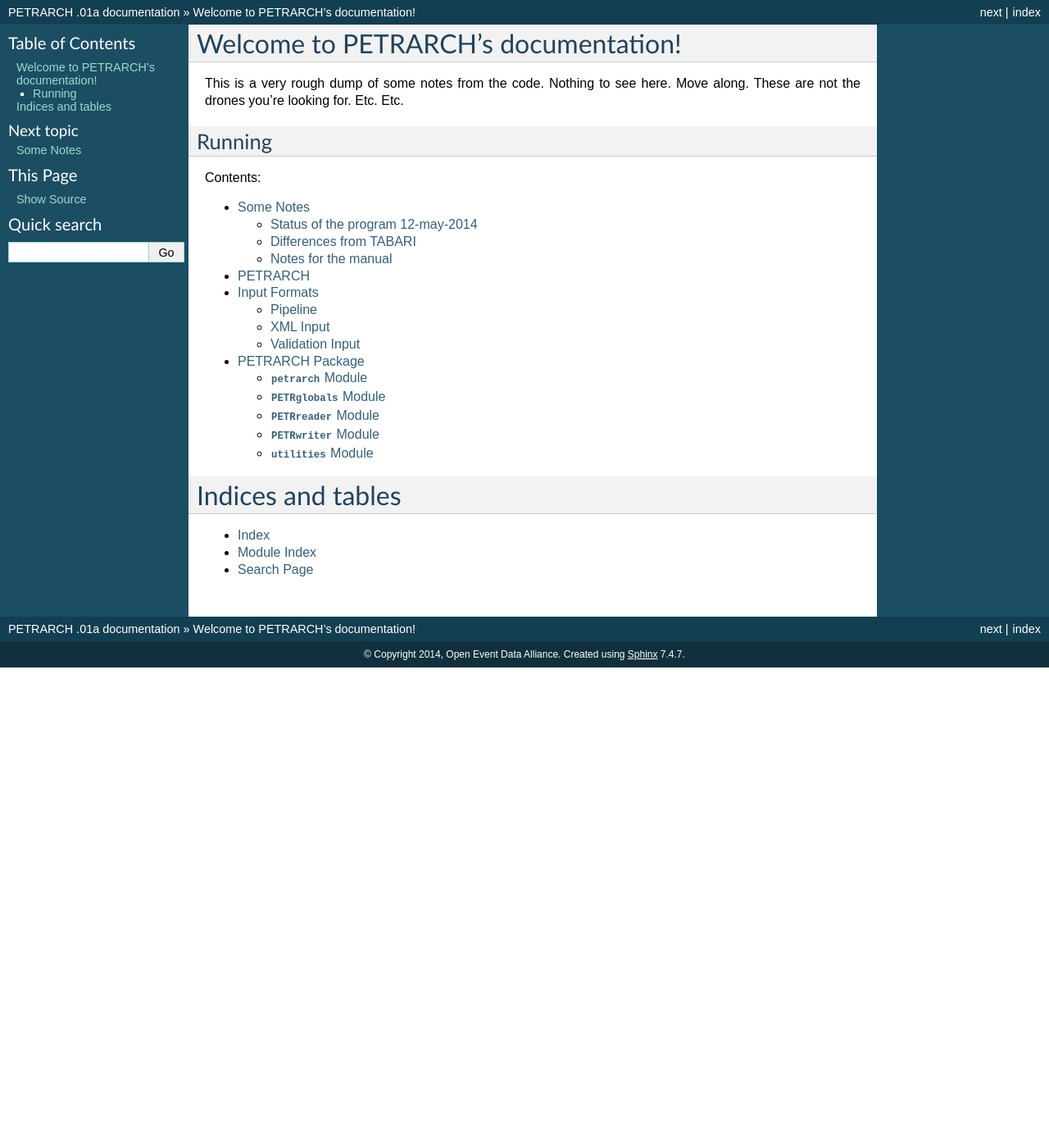
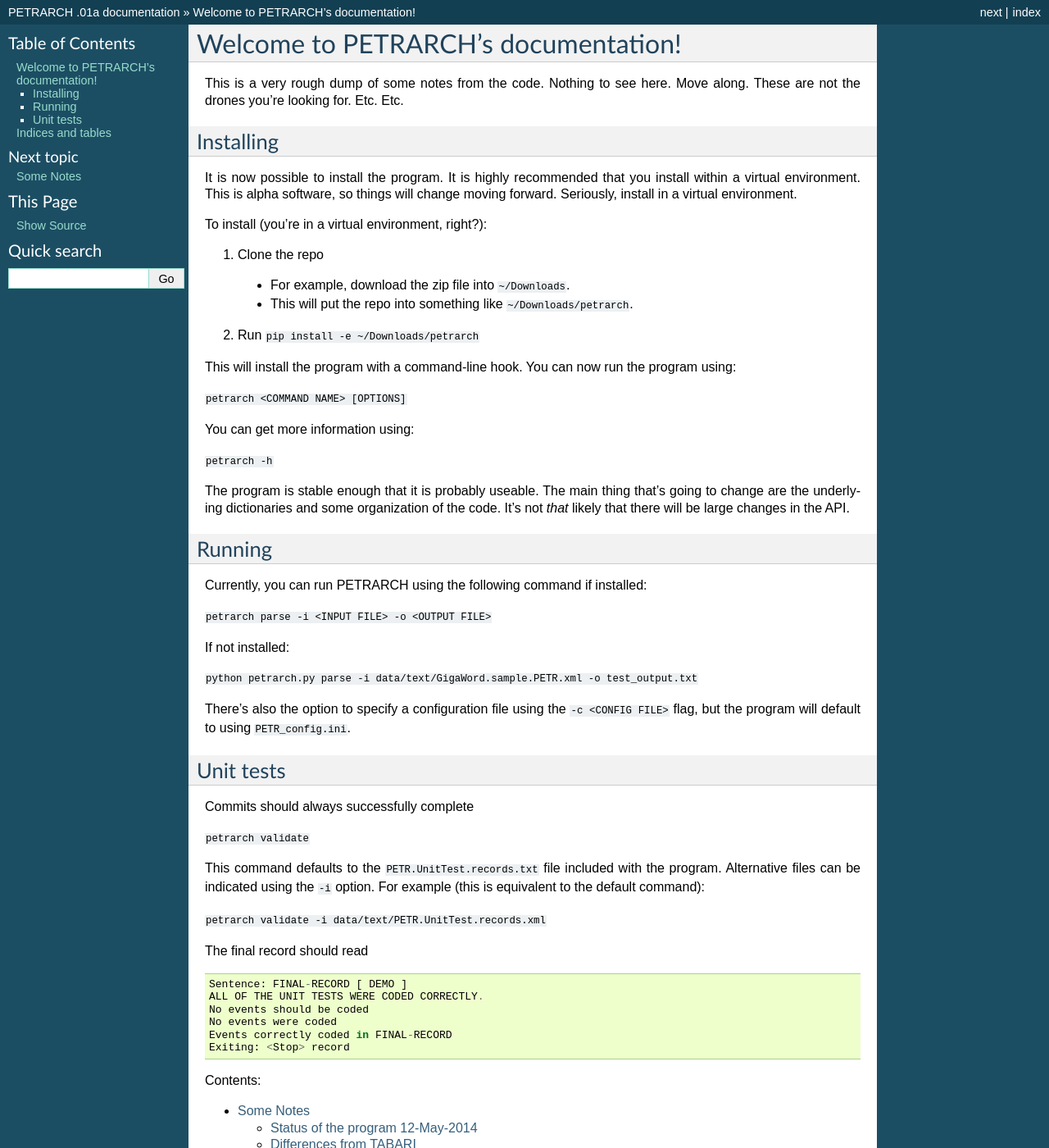
Before and after one commit to openeventdata/petrarch2, a Sphinx documentation site: the page built from docs/source/index.rst, in a window 1280 px wide and 1400 px high. Shown: the whole window at 82% size. Built offline with Sphinx 7.4.7, drawn with Linux system fonts in a browser that asks for light colours; some of the changed text lies outside the part shown.

Commit message:
General info about the program.

```diff
--- a/docs/source/index.rst
+++ b/docs/source/index.rst
@@ -9,9 +9,69 @@
 This is a very rough dump of some notes from the code. Nothing to see here.
 Move along. These are not the drones you're looking for. Etc. Etc.
 
+Installing
+----------
+
+It is now possible to install the program. It is highly recommended that you
+install within a virtual environment. This is alpha software, so things will
+change moving forward. Seriously, install in a virtual environment.
+
+To install (you're in a virtual environment, right?):
+
+1) Clone the repo
+  - For example, download the zip file into ``~/Downloads``.
+  - This will put the repo into something like ``~/Downloads/petrarch``.
+2) Run ``pip install -e ~/Downloads/petrarch``
+
+This will install the program with a command-line hook. You can now run the program using:
+
+``petrarch <COMMAND NAME> [OPTIONS]``
+
+You can get more information using:
+
+``petrarch -h``
+
+The program is stable enough that it is probably useable. The main thing that's
+going to change are the underlying dictionaries and some organization of the
+code. It's not *that* likely that there will be large changes in the API.
+
 Running
 -------
 
+Currently, you can run PETRARCH using the following command if installed:
+
+``petrarch parse -i <INPUT FILE> -o <OUTPUT FILE>``
+
+If not installed:
+
+``python petrarch.py parse -i data/text/GigaWord.sample.PETR.xml -o test_output.txt``
+
+There's also the option to specify a configuration file using the ``-c <CONFIG
+FILE>`` flag, but the program will default to using ``PETR_config.ini``.
+
+Unit tests
+----------
+
+Commits should always successfully complete
+
+``petrarch validate``
+
+This command defaults to the ``PETR.UnitTest.records.txt`` file included with the
+program. Alternative files can be indicated using the ``-i`` option. For example
+(this is equivalent to the default command):
+
+``petrarch validate -i data/text/PETR.UnitTest.records.xml``
+
+The final record should read
+
+::
+
+    Sentence: FINAL-RECORD [ DEMO ]
+    ALL OF THE UNIT TESTS WERE CODED CORRECTLY.
+    No events should be coded
+    No events were coded
+    Events correctly coded in FINAL-RECORD
+    Exiting: <Stop> record
 
 Contents:
 
--- a/docs/source/modules.rst
+++ b/docs/source/modules.rst
@@ -26,7 +26,7 @@
     :show-inheritance:
 
 :mod:`PETRwriter` Module
-----------------------
+------------------------
 
 .. automodule:: PETRwriter
     :members:
```
Also changed, not shown: docs/source/current.rst (+18 -2 lines).
